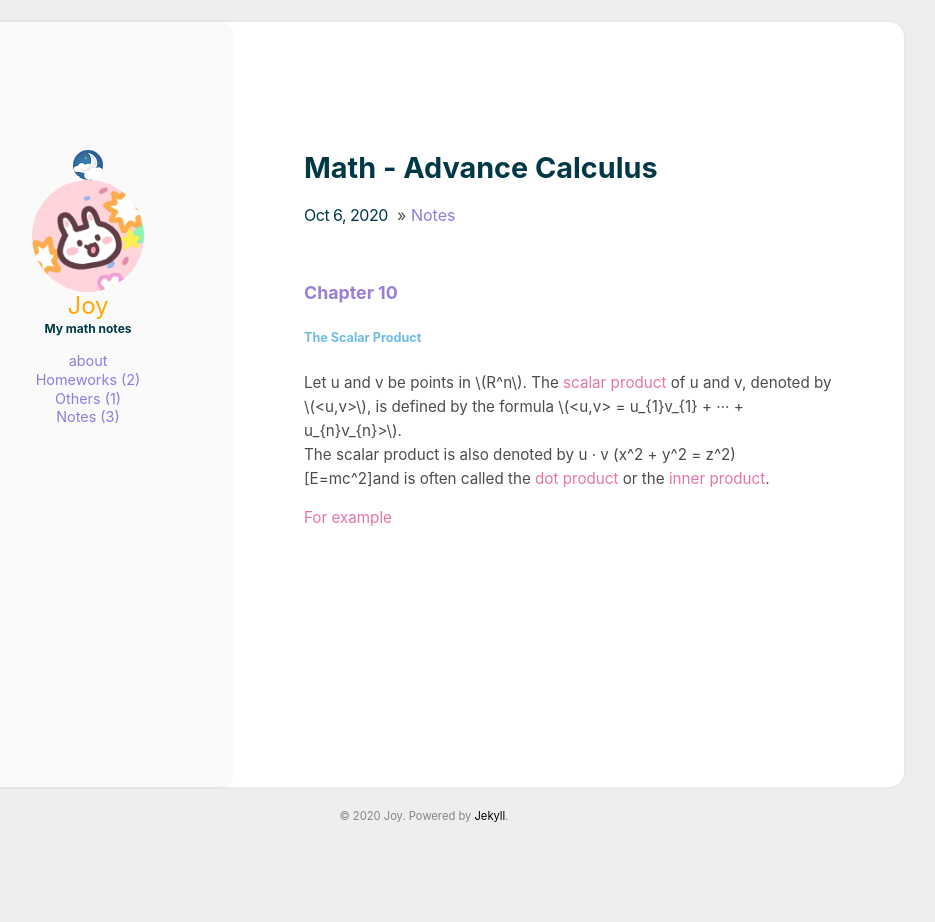
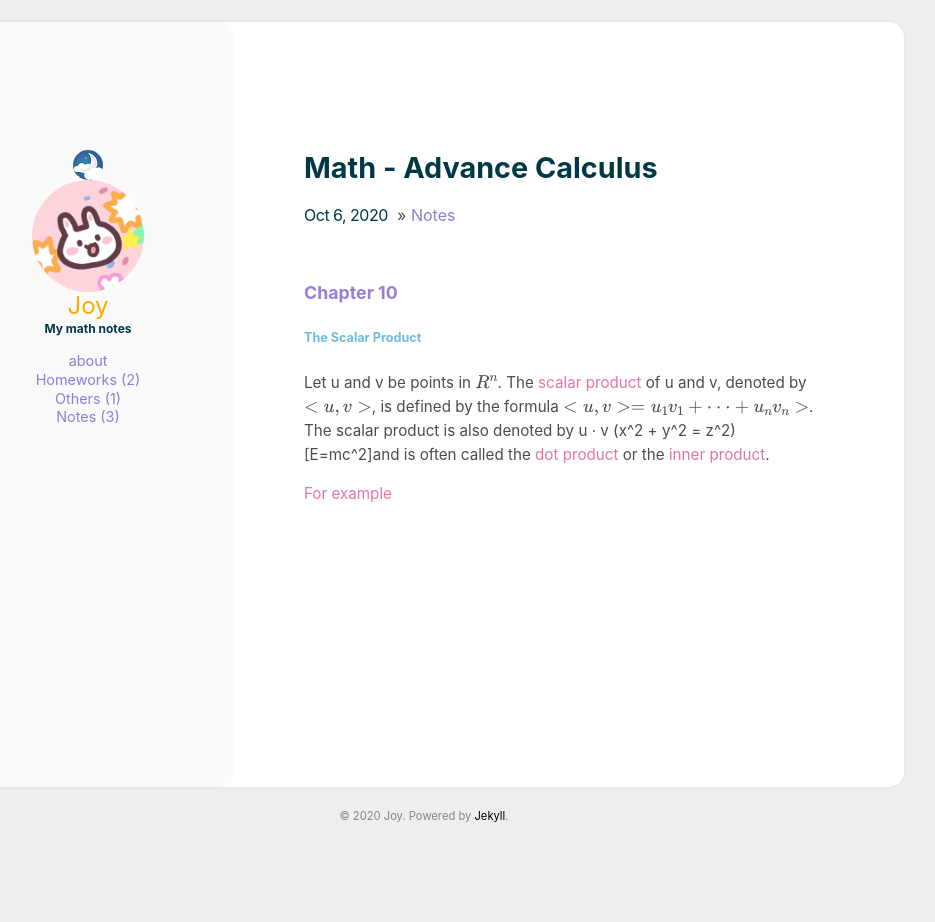
Before and after one commit to Joy3Luo/Joy3luo.github.io, a Jekyll site: the page built from _posts/2020-10-06-Advance_calculus.md, in a window 1280 px wide. Shown: the whole page, without its empty margins (216-1151 px from the left). Built offline with Jekyll 4.4.1, drawn with Linux system fonts in a browser that asks for light colours; formulas are drawn with MathJax 3; some of the changed lines change nothing that is shown.

Commit message:
Update 2020-10-06-Advance_calculus.md

```diff
--- a/_posts/2020-10-06-Advance_calculus.md
+++ b/_posts/2020-10-06-Advance_calculus.md
@@ -4,9 +4,26 @@
 comments: true
 ---
 
-<script type="text/javascript"
-src="https://www.maths.nottingham.ac.uk/plp/pmadw/LaTeXMathML.js">
+<style TYPE="text/css">
+code.has-jax {font: inherit; font-size: 100%; background: inherit; border: inherit;}
+</style>
+<script type="text/x-mathjax-config">
+MathJax.Hub.Config({
+    tex2jax: {
+        inlineMath: [['$','$'], ['\\(','\\)']],
+        skipTags: ['script', 'noscript', 'style', 'textarea', 'pre'] // removed 'code' entry
+    }
+});
+MathJax.Hub.Queue(function() {
+    var all = MathJax.Hub.getAllJax(), i;
+    for(i = 0; i < all.length; i += 1) {
+        all[i].SourceElement().parentNode.className += ' has-jax';
+    }
+});
 </script>
+<script type="text/javascript" src="https://cdnjs.cloudflare.com/ajax/libs/mathjax/2.7.4/MathJax.js?config=TeX-AMS_HTML-full"></script>
+
+
 
 ### <font color= 977FD7>Chapter 10</font>
 ##### <font color= 6FBCE1> The Scalar Product</font>
```
